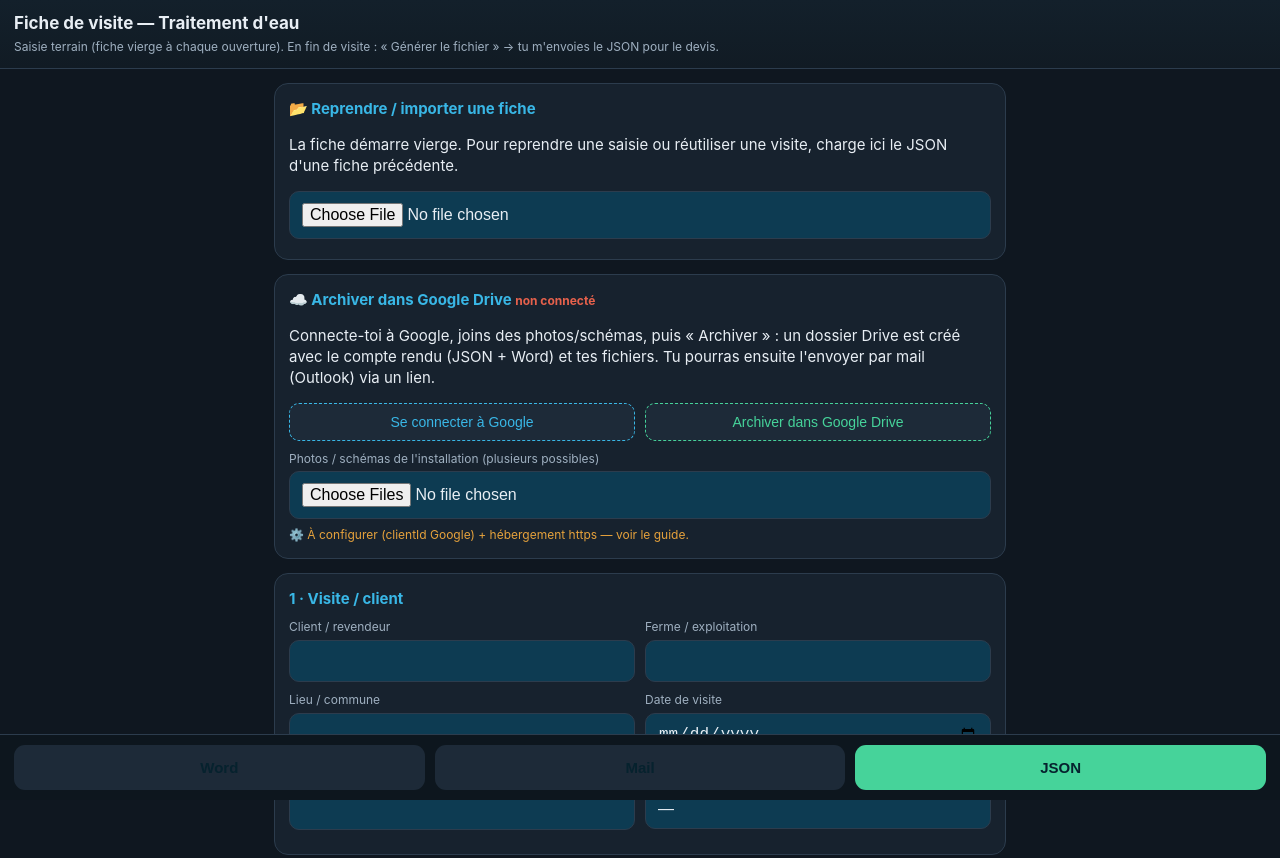
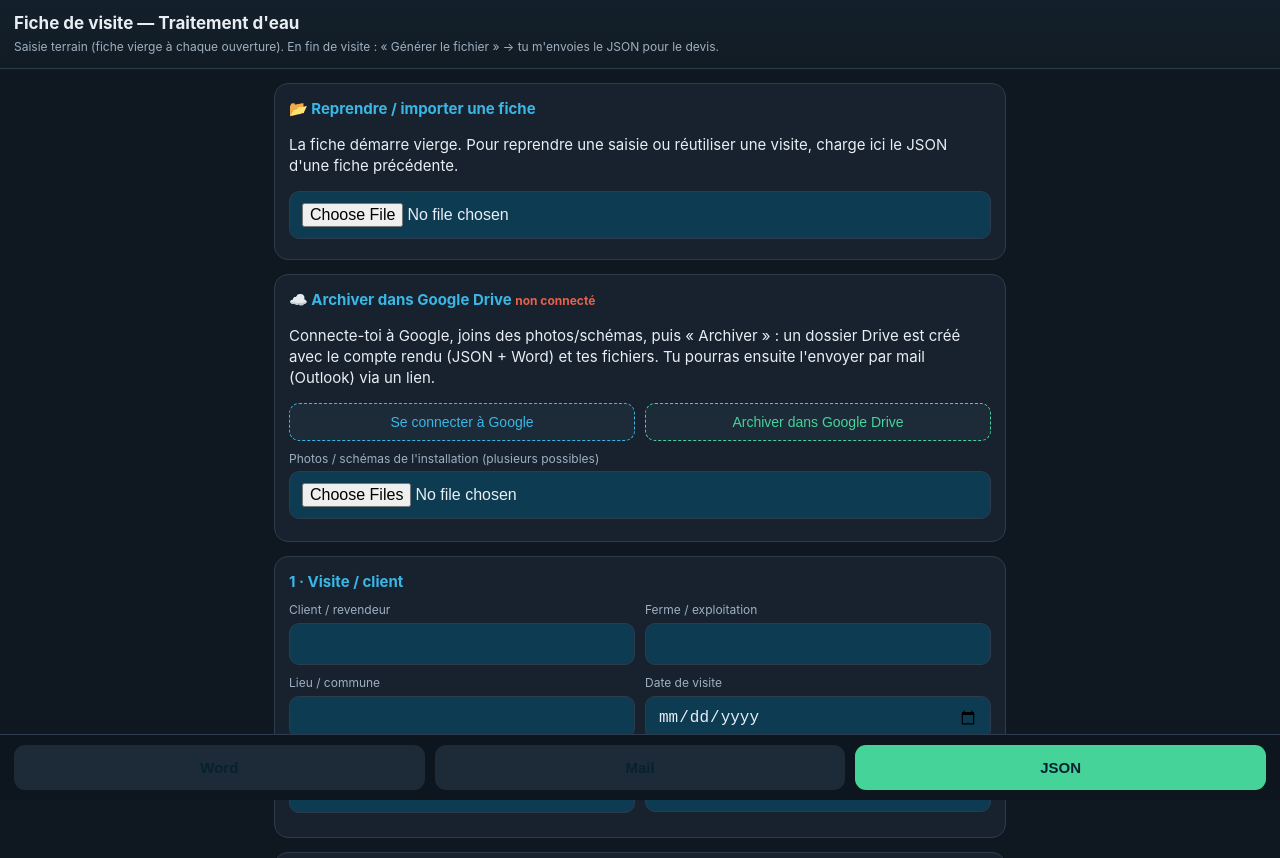
Before and after one commit to mimi79400/fiches-cerati, a plain HTML site: page index.html in a window 1280 px wide. Shown: the top 858 px of the page. Drawn offline with Linux system fonts and the light colour scheme.

Commit message:
Add files via upload

```diff
--- a/index.html
+++ b/index.html
@@ -748,7 +748,7 @@ function sendMail(){
 }
 
 /* ===================== ARCHIVAGE CLOUD (Google Drive + mail Outlook par lien) ===================== */
-const CLOUD = { clientId:"VOTRE_CLIENT_ID_GOOGLE", dossier:"Fiches-Cerati" };   // clientId OAuth Google (console.cloud.google.com)
+const CLOUD = { clientId:"1019954370878-33l97vj8noll1ubj69icvvq01pbn922e.apps.googleusercontent.com", dossier:"Fiches-Cerati" };   // clientId OAuth Google
 let gToken=null, gExp=0, gTokenClient=null, cloudFiles=[], pendingAction=null, lastFolderLink=null;
 function cloudCfgManquante(){ return CLOUD.clientId.startsWith("VOTRE_"); }
 function gisReady(){ return typeof google!=="undefined" && google.accounts && google.accounts.oauth2; }
```
